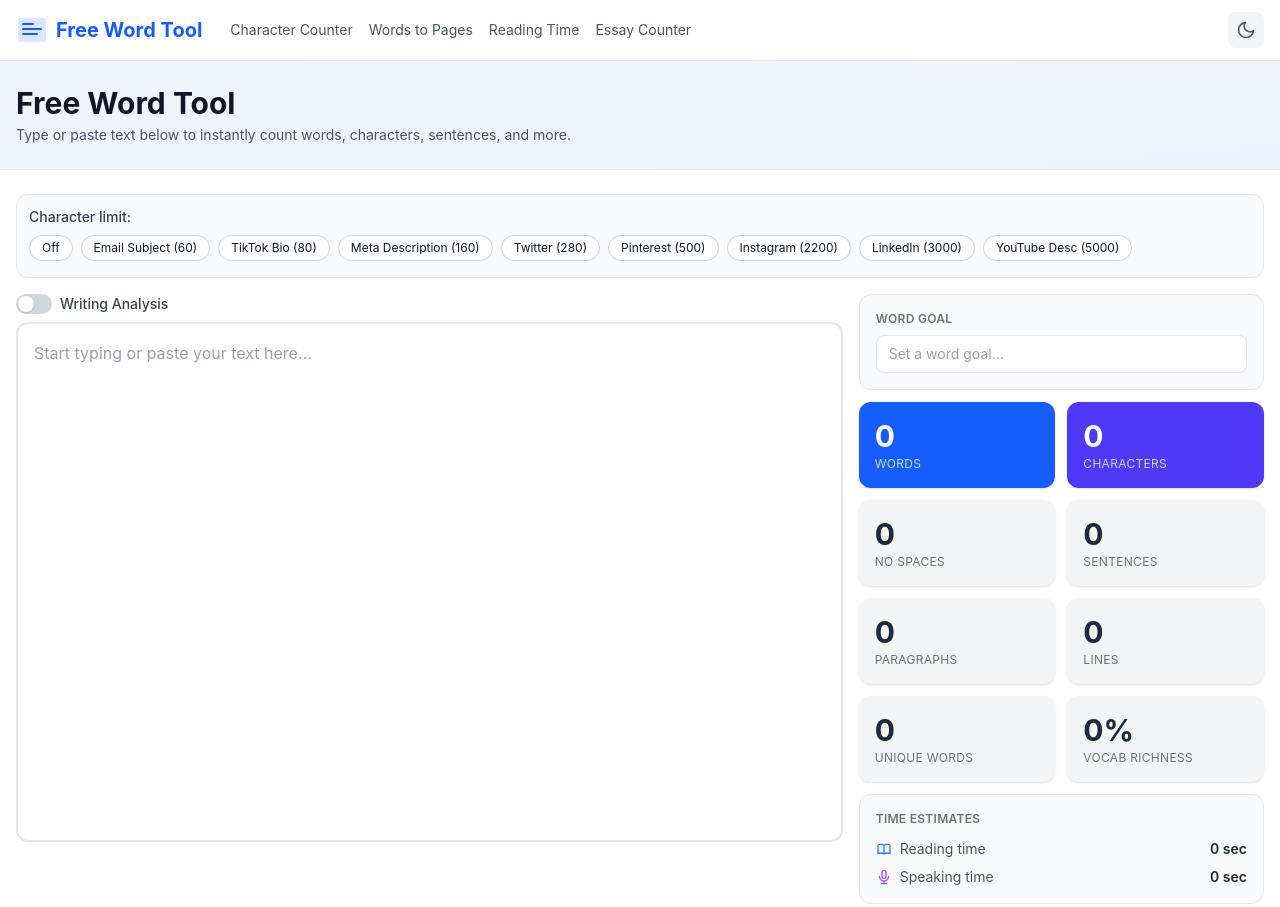
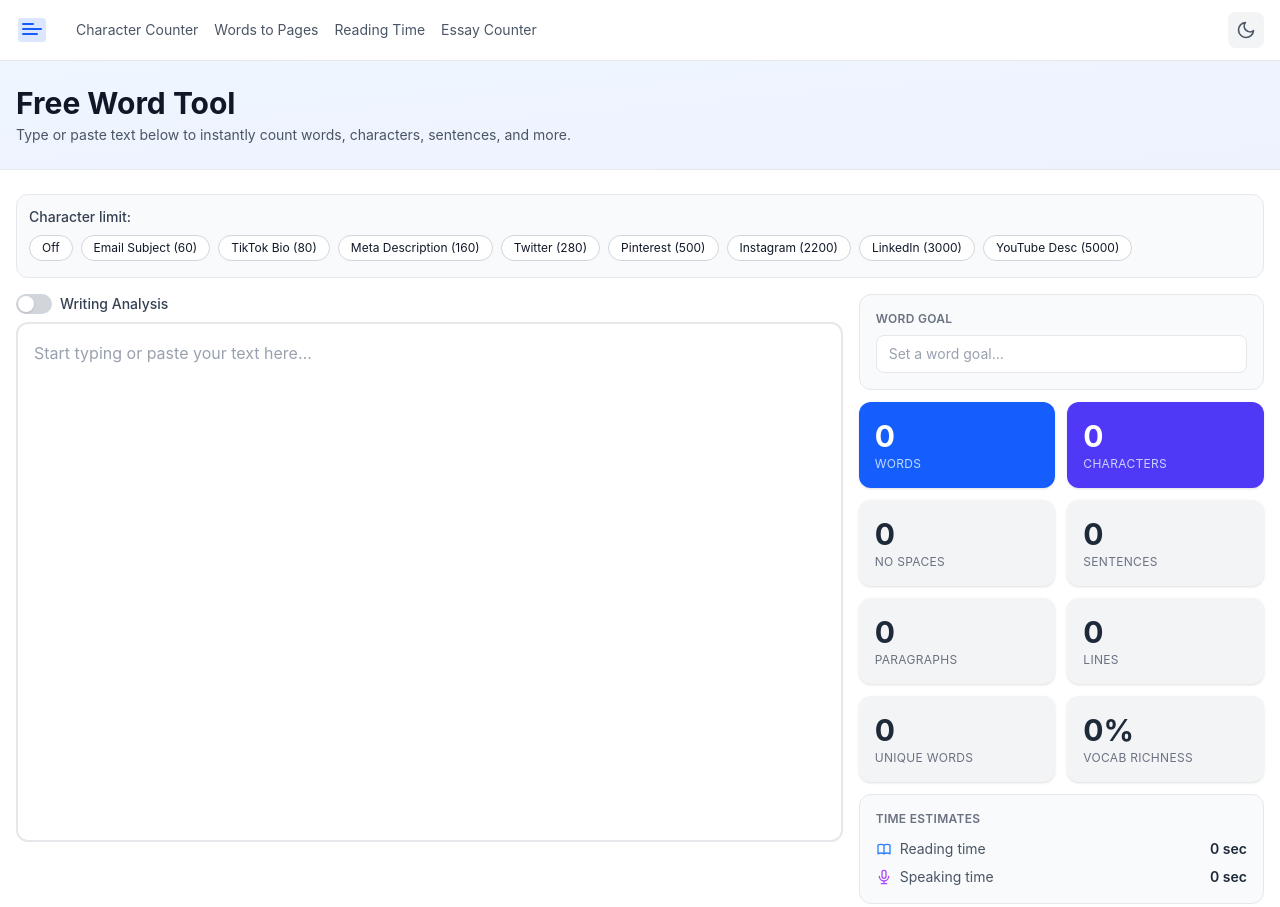
Before and after one commit to swamiguru/Freewordtool, an Astro site: page / in a window 1280 px wide. Shown: the top 907 px of the page. Built offline with nearby package versions, Linux system fonts and the light colour scheme; Astro itself is replaced by a stand-in of ours.

Commit message:
Remove Free Word Tool text from header, keep icon logo link
Co-Authored-By: Claude Sonnet 4.6 <noreply@anthropic.com>

```diff
--- a/src/components/WordCounter.astro
+++ b/src/components/WordCounter.astro
@@ -17,7 +17,6 @@ const { heading = "Word Counter" } = Astro.props;
             <rect x="6" y="14" width="20" height="2" rx="1" fill="currentColor"/>
             <rect x="6" y="19" width="16" height="2" rx="1" fill="currentColor"/>
           </svg>
-          <span class="font-bold text-xl text-blue-600 group-hover:text-blue-700 transition-colors">Free Word Tool</span>
         </a>
         <nav class="hidden md:flex items-center gap-4 ml-4 text-sm">
           <a href="/character-counter" class="text-gray-600 dark:text-gray-400 hover:text-blue-600 dark:hover:text-blue-400 transition-colors">Character Counter</a>
```
